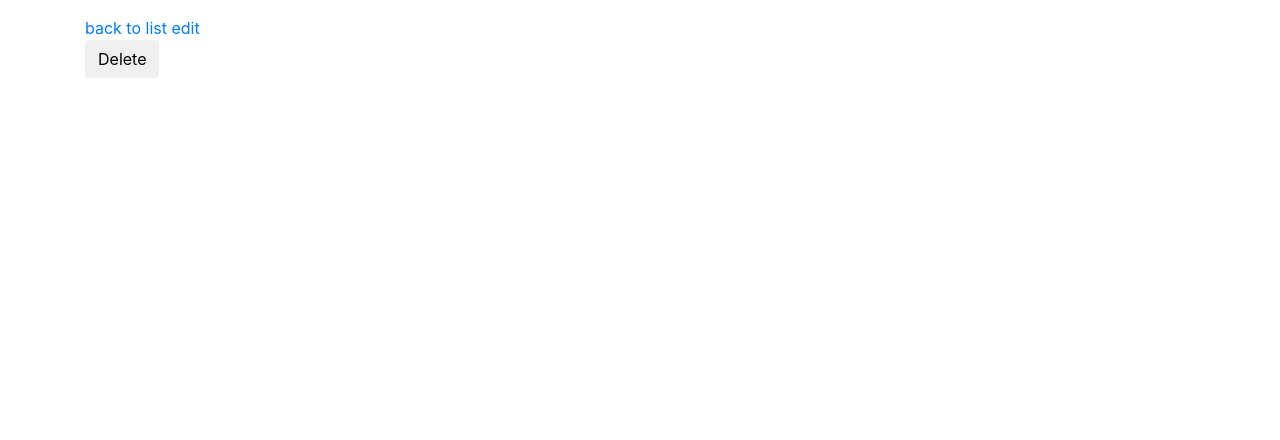
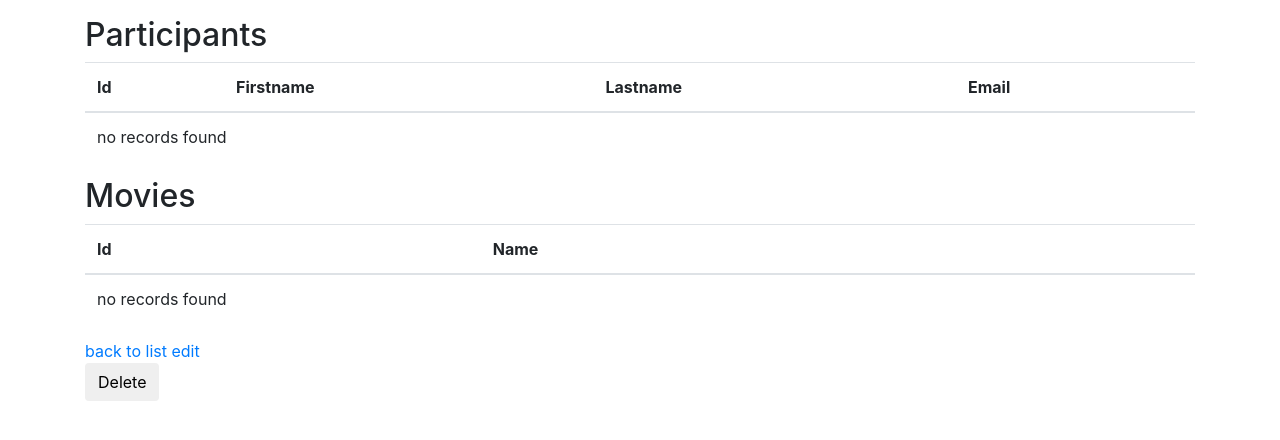
Before and after one commit to KerianMM/drinking-movie, a Symfony app: template templates/session/show.html.twig in a window 1280 px wide. Shown: the part 203-643 px from the top of the page. Run offline with Twig, Linux system fonts and the light colour scheme; the template is opened without the code that fills it, so the values that code supplies are empty; some libraries are stand-ins or nearby versions.

Commit message:
update (templates) Tableau de Participants / movies

```diff
--- a/templates/session/show.html.twig
+++ b/templates/session/show.html.twig
@@ -22,6 +22,56 @@
         </tbody>
     </table>
 
+    <h2>Participants</h2>
+
+    <table class="table">
+        <thead>
+        <tr>
+            <th>Id</th>
+            <th>Firstname</th>
+            <th>Lastname</th>
+            <th>Email</th>
+        </tr>
+        </thead>
+        <tbody>
+        {% for participant in session.participants %}
+            <tr>
+                <td>{{ participant.id }}</td>
+                <td>{{ participant.firstname }}</td>
+                <td>{{ participant.lastname }}</td>
+                <td>{{ participant.email }}</td>
+            </tr>
+        {% else %}
+            <tr>
+                <td colspan="5">no records found</td>
+            </tr>
+        {% endfor %}
+        </tbody>
+    </table>
+
+    <h2>Movies</h2>
+
+    <table class="table">
+        <thead>
+        <tr>
+            <th>Id</th>
+            <th>Name</th>
+        </tr>
+        </thead>
+        <tbody>
+        {% for movie in session.movies %}
+            <tr>
+                <td>{{ movie.id }}</td>
+                <td>{{ movie.name }}</td>
+            </tr>
+        {% else %}
+            <tr>
+                <td colspan="3">no records found</td>
+            </tr>
+        {% endfor %}
+        </tbody>
+    </table>
+
     <a href="{{ path('session_index') }}">back to list</a>
 
     <a href="{{ path('session_edit', {'id': session.id}) }}">edit</a>
```
